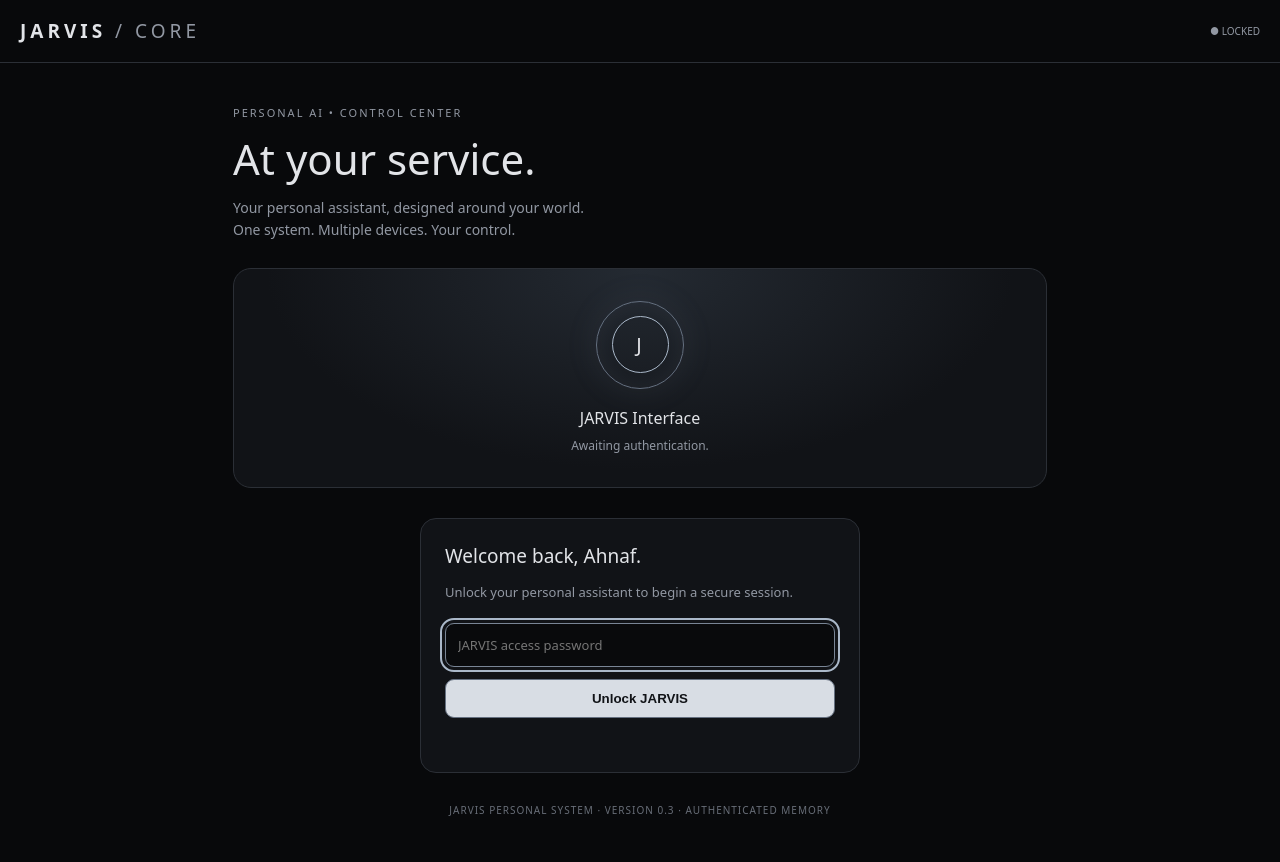
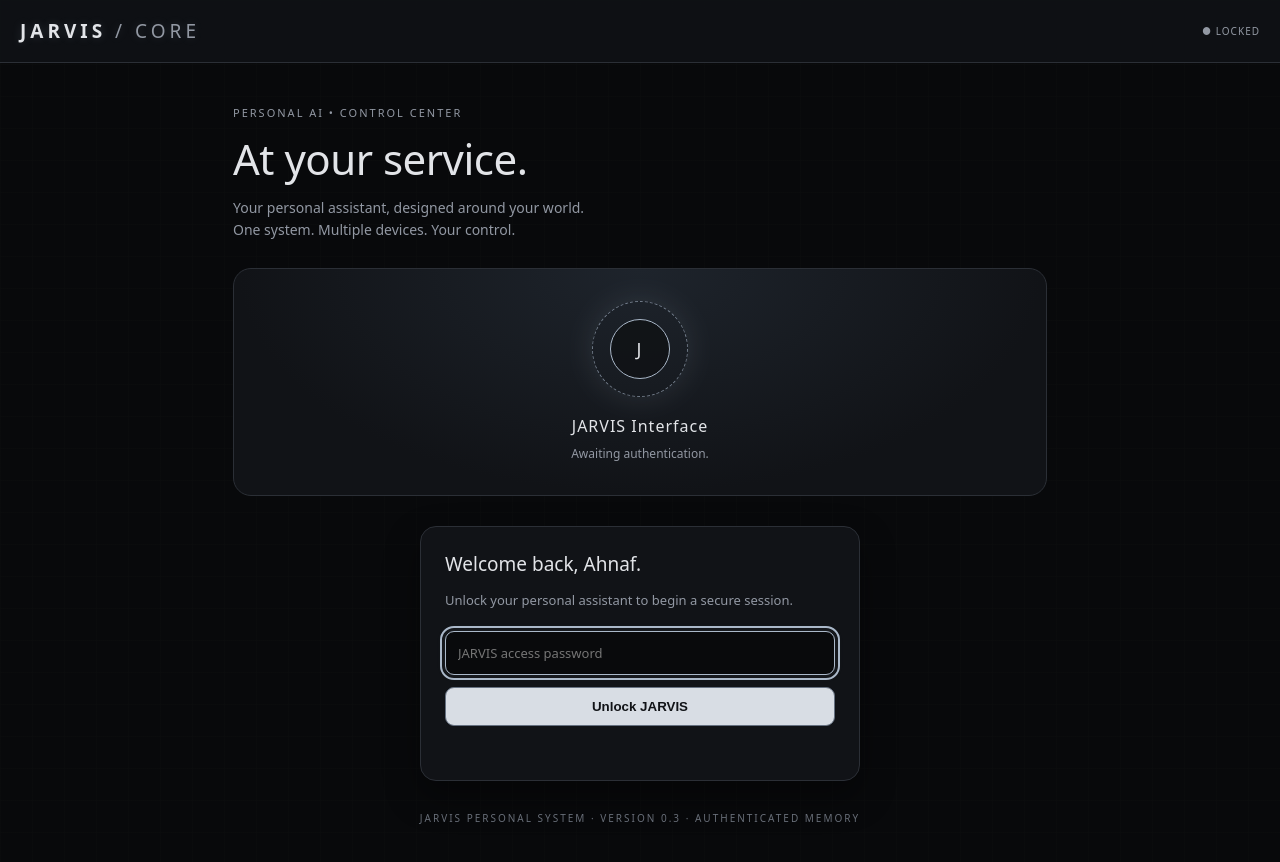
Before and after one commit to Moonknight2077695/jarvis-control-center, a website: page index.html in a window 1280 px wide. Drawn offline with Linux system fonts and the light colour scheme.

Commit message:
Update index.html

```diff
--- a/index.html
+++ b/index.html
@@ -1,4 +1,3 @@
-
 <!DOCTYPE html>
 <html lang="en">
 <head>
@@ -29,6 +28,10 @@ body {
   color: var(--silver);
   font-family: system-ui, -apple-system, sans-serif;
   min-height: 100vh;
+  background-image:
+    linear-gradient(rgba(43, 47, 54, 0.05) 1px, transparent 1px),
+    linear-gradient(90deg, rgba(43, 47, 54, 0.05) 1px, transparent 1px);
+  background-size: 32px 32px;
 }
 
 header {
@@ -38,12 +41,18 @@ header {
   gap: 12px;
   padding: 18px 20px;
   border-bottom: 1px solid var(--border);
+  background: rgba(17, 19, 23, 0.8);
+  backdrop-filter: blur(8px);
+  position: sticky;
+  top: 0;
+  z-index: 10;
 }
 
 .brand {
   font-size: 19px;
   letter-spacing: 4px;
   font-weight: 650;
+  text-shadow: 0 0 10px rgba(170, 184, 201, 0.2);
 }
 
 .brand span {
@@ -55,9 +64,13 @@ header {
   color: var(--muted);
   font-size: 10px;
   text-align: right;
+  letter-spacing: 1px;
 }
 
-.status.online { color: var(--green); }
+.status.online {
+  color: var(--green);
+  text-shadow: 0 0 8px rgba(168, 199, 173, 0.4);
+}
 .status.error { color: var(--red); }
 
 main {
@@ -76,6 +89,7 @@ h1 {
   font-size: clamp(27px, 7vw, 42px);
   font-weight: 450;
   margin: 10px 0;
+  letter-spacing: -0.5px;
 }
 
 .subtitle {
@@ -89,36 +103,72 @@ h1 {
   padding: 25px 18px;
   border: 1px solid var(--border);
   border-radius: 18px;
-  background: radial-gradient(ellipse at top, #242a32, #111317 65%);
+  background: radial-gradient(ellipse at top, #1e242c, #111317 70%);
   text-align: center;
+  position: relative;
+  overflow: hidden;
+}
+
+.core::before {
+  content: '';
+  position: absolute;
+  top: 0; left: -100%;
+  width: 100%; height: 2px;
+  background: linear-gradient(90deg, transparent, var(--accent), transparent);
+  animation: scanline 6s linear infinite;
+}
+
+@keyframes scanline {
+  0% { left: -100%; }
+  50% { left: 100%; }
+  100% { left: 100%; }
 }
 
 .orb {
-  width: 88px;
-  height: 88px;
+  width: 96px;
+  height: 96px;
   margin: 0 auto 18px;
   border-radius: 50%;
-  border: 1px solid #657080;
+  border: 1px dashed rgba(101, 112, 128, 0.6);
   display: grid;
   place-items: center;
-  box-shadow: 0 0 35px #8799ad18, inset 0 0 20px #8799ad14;
+  box-shadow: 0 0 25px rgba(135, 153, 173, 0.08), inset 0 0 15px rgba(135, 153, 173, 0.05);
+  animation: orbPulse 4s ease-in-out infinite, orbRotate 20s linear infinite;
+}
+
+@keyframes orbPulse {
+  0%, 100% { transform: scale(1); box-shadow: 0 0 20px rgba(135, 153, 173, 0.08); border-color: rgba(101, 112, 128, 0.4); }
+  50% { transform: scale(1.03); box-shadow: 0 0 35px rgba(170, 184, 201, 0.2); border-color: var(--accent); }
+}
+
+@keyframes orbRotate {
+  from { transform: rotate(0deg); }
+  to { transform: rotate(360deg); }
 }
 
 .orb-inner {
-  width: 57px;
-  height: 57px;
+  width: 60px;
+  height: 60px;
   border-radius: 50%;
   border: 1px solid var(--accent);
   display: grid;
   place-items: center;
-  font-size: 20px;
+  font-size: 18px;
   letter-spacing: 2px;
+  background: rgba(17, 19, 23, 0.9);
+  animation: counterRotate 20s linear infinite;
+}
+
+@keyframes counterRotate {
+  from { transform: rotate(0deg); }
+  to { transform: rotate(-360deg); }
 }
 
 .core h2 {
   font-size: 16px;
   font-weight: 500;
   margin: 0 0 7px;
+  letter-spacing: 1px;
 }
 
 .core p {
@@ -142,6 +192,12 @@ h1 {
   border-radius: 13px;
   padding: 16px;
   min-height: 105px;
+  transition: border-color 0.2s ease, transform 0.2s ease;
+}
+
+.tile:hover {
+  border-color: #454d59;
+  transform: translateY(-2px);
 }
 
 .tile-icon {
@@ -167,12 +223,13 @@ h1 {
   border-radius: 15px;
   overflow: hidden;
   background: var(--panel);
+  box-shadow: 0 10px 30px rgba(0, 0, 0, 0.5);
 }
 
 .messages {
   padding: 16px;
-  min-height: 100px;
-  max-height: 350px;
+  min-height: 120px;
+  max-height: 380px;
   overflow-y: auto;
 }
 
@@ -182,12 +239,18 @@ h1 {
   margin-bottom: 16px;
   white-space: pre-wrap;
   overflow-wrap: anywhere;
+  animation: fadeIn 0.3s ease-out forwards;
+}
+
+@keyframes fadeIn {
+  from { opacity: 0; transform: translateY(4px); }
+  to { opacity: 1; transform: translateY(0); }
 }
 
 .message .who {
   color: var(--accent);
   font-size: 10px;
-  letter-spacing: 1px;
+  letter-spacing: 1.5px;
   display: block;
   margin-bottom: 4px;
 }
@@ -199,6 +262,7 @@ h1 {
   gap: 8px;
   padding: 10px;
   border-top: 1px solid var(--border);
+  background: rgba(9, 10, 12, 0.5);
 }
 
 input {
@@ -212,18 +276,31 @@ input {
   font: inherit;
   font-size: 13px;
   outline: none;
+  transition: border-color 0.2s ease, box-shadow 0.2s ease;
 }
 
-input:focus { border-color: #798595; }
+input:focus {
+  border-color: var(--accent);
+  box-shadow: 0 0 10px rgba(170, 184, 201, 0.1);
+}
 
 button {
   border: 1px solid #657080;
   background: #d8dde4;
   color: #111317;
   border-radius: 9px;
-  padding: 11px 15px;
+  padding: 11px 18px;
   font-weight: 650;
   cursor: pointer;
+  transition: background 0.2s ease, transform 0.1s ease;
+}
+
+button:hover {
+  background: #ffffff;
+}
+
+button:active {
+  transform: scale(0.98);
 }
 
 button:focus-visible, input:focus-visible {
@@ -232,7 +309,7 @@ button:focus-visible, input:focus-visible {
 }
 
 button:disabled {
-  opacity: .6;
+  opacity: .5;
   cursor: wait;
 }
 
@@ -240,6 +317,11 @@ button:disabled {
   background: var(--panel2);
   border-color: var(--border);
   color: var(--silver);
+}
+
+.secondary-button:hover {
+  background: #232830;
+  border-color: #556070;
 }
 
 .quick {
@@ -265,6 +347,7 @@ button:disabled {
   background: var(--panel);
   border: 1px solid var(--border);
   border-radius: 16px;
+  box-shadow: 0 15px 35px rgba(0, 0, 0, 0.4);
 }
 
 .auth-panel h2 {
@@ -309,6 +392,7 @@ button:disabled {
 .toolbar span {
   color: var(--muted);
   font-size: 11px;
+  letter-spacing: 0.5px;
 }
 
 .toolbar button {
@@ -323,7 +407,7 @@ footer {
   color: #686e78;
   font-size: 10px;
   margin-top: 30px;
-  letter-spacing: 1px;
+  letter-spacing: 2px;
 }
 
 @media (min-width: 600px) {
@@ -760,7 +844,6 @@ document.querySelectorAll("[data-prompt]").forEach(button => {
   });
 });
 
-// Restore the current tab's session after a page reload.
 if (restoreSession()) {
   conversationId = getConversationId();
   showApp();
@@ -769,4 +852,4 @@ if (restoreSession()) {
 }
 </script>
 </body>
-</html>
+  </html>
```
